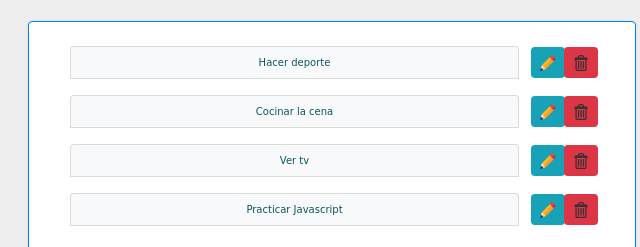
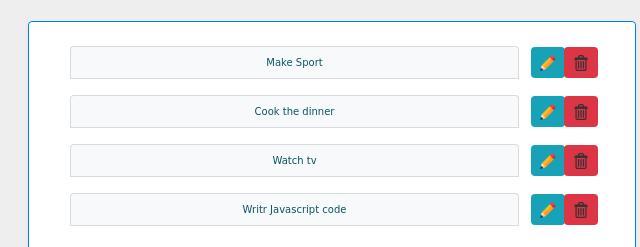
Before and after one commit to userlg/note-app-vuejs, a website: page index.html in a window 1280 px wide. Shown: the part 224-471 px from the top of the page, 308-948 px from the left. Drawn offline with nearby package versions, Linux system fonts and the light colour scheme; a web font is replaced by a local one.

Commit message:
New orden in the code and readme file

```diff
--- a/app.js
+++ b/app.js
@@ -3,10 +3,10 @@ var app = new Vue({
   data: {
     newElement: "",
     element: [
-      { tarea: "Hacer deporte", completed: true },
-      { tarea: "Cocinar la cena", completed: true },
-      { tarea: "Ver tv", completed: false },
-      { tarea: "Practicar Javascript", completed: true },
+      { tarea: "Make Sport", completed: true },
+      { tarea: "Cook the dinner", completed: true },
+      { tarea: "Watch tv", completed: false },
+      { tarea: "Writr Javascript code", completed: true },
     ],
   },
   methods: {
--- a/index.html
+++ b/index.html
@@ -1,5 +1,5 @@
 <!DOCTYPE html>
-<html lang="es">
+<html lang="en">
   <head>
     <meta charset="UTF-8" />
     <meta name="viewport" content="width=device-width, initial-scale=1.0" />
@@ -16,7 +16,7 @@
 
     <link rel="stylesheet" href="style.css" />
     <script src="https://cdnjs.cloudflare.com/ajax/libs/jspdf/1.3.2/jspdf.min.js"></script>
-    <script src="https://cdnjs.cloudflare.com/ajax/libs/html2canvas/0.4.1/html2canvas.min.js" ></script>
+    <script src="https://cdnjs.cloudflare.com/ajax/libs/html2canvas/0.4.1/html2canvas.min.js"></script>
     <script src="https://cdnjs.cloudflare.com/ajax/libs/jspdf-autotable/3.5.13/jspdf.plugin.autotable.min.js"></script>
     <title>Createapp</title>
   </head>
@@ -46,7 +46,8 @@
               </p>
             </div>
             <div
-              class="d-flex flex-column bg-white w-100 h-auto py-3 mx-auto border border-primary rounded shadow-sm"n
+              class="d-flex flex-column bg-white w-100 h-auto py-3 mx-auto border border-primary rounded shadow-sm"
+              n
             >
               <ul
                 class="list-group d-inline-flex w-100 mx-auto px-1"
@@ -63,8 +64,11 @@
                   ></li>
 
                   <li class="my-2 mx-0 btn-group btn-group-sm px-1">
-                    <button class="btn bg-info rounded" @click='editElement(index)' >
-                      <img  src="pencil.png" alt="" />
+                    <button
+                      class="btn bg-info rounded"
+                      @click="editElement(index)"
+                    >
+                      <img src="pencil.png" alt="" />
                     </button>
                     <button
                       class="rounded btn bg-danger"
```
Also changed, not shown: readme.md (added), readme.txt (deleted).
